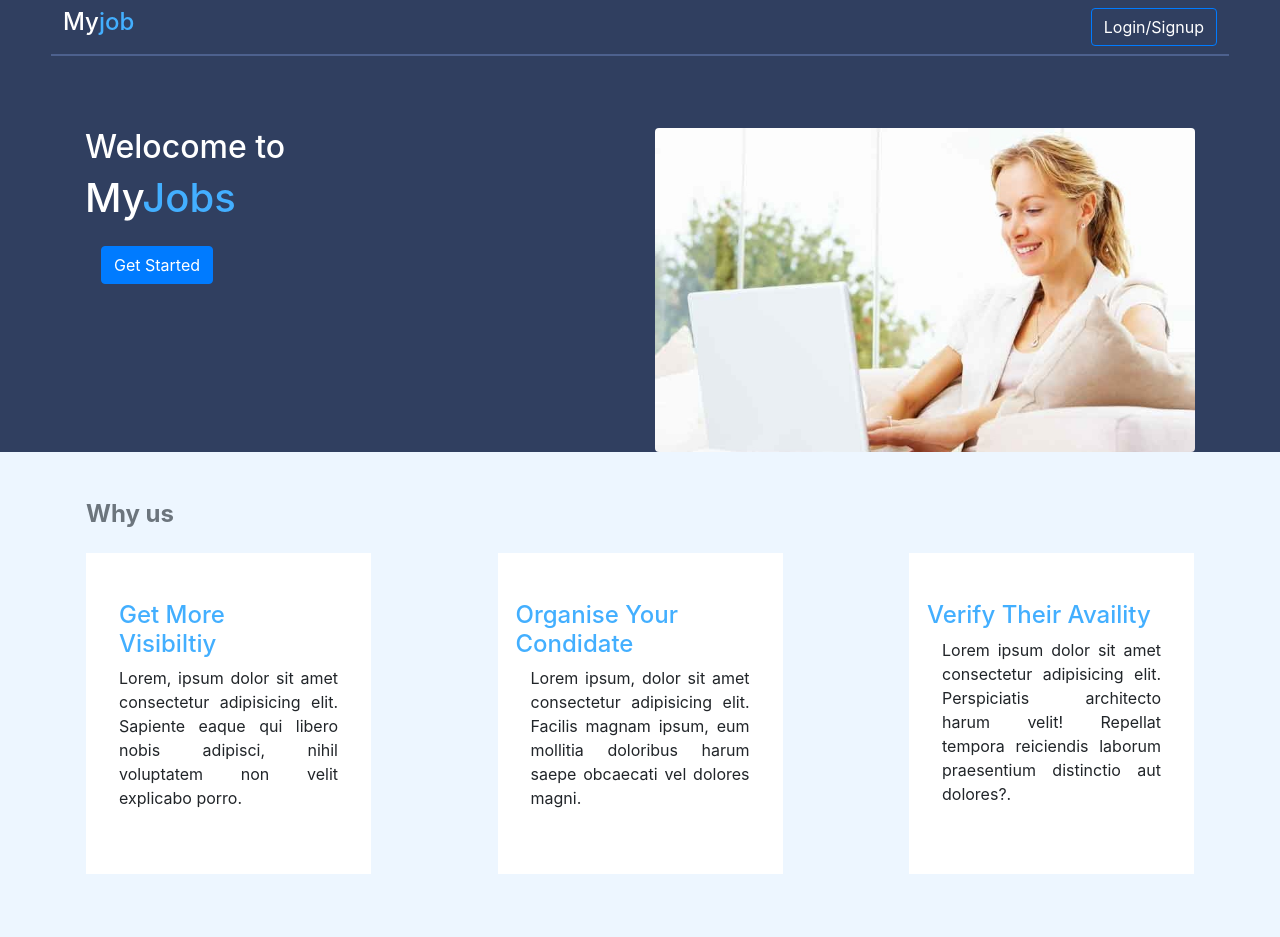
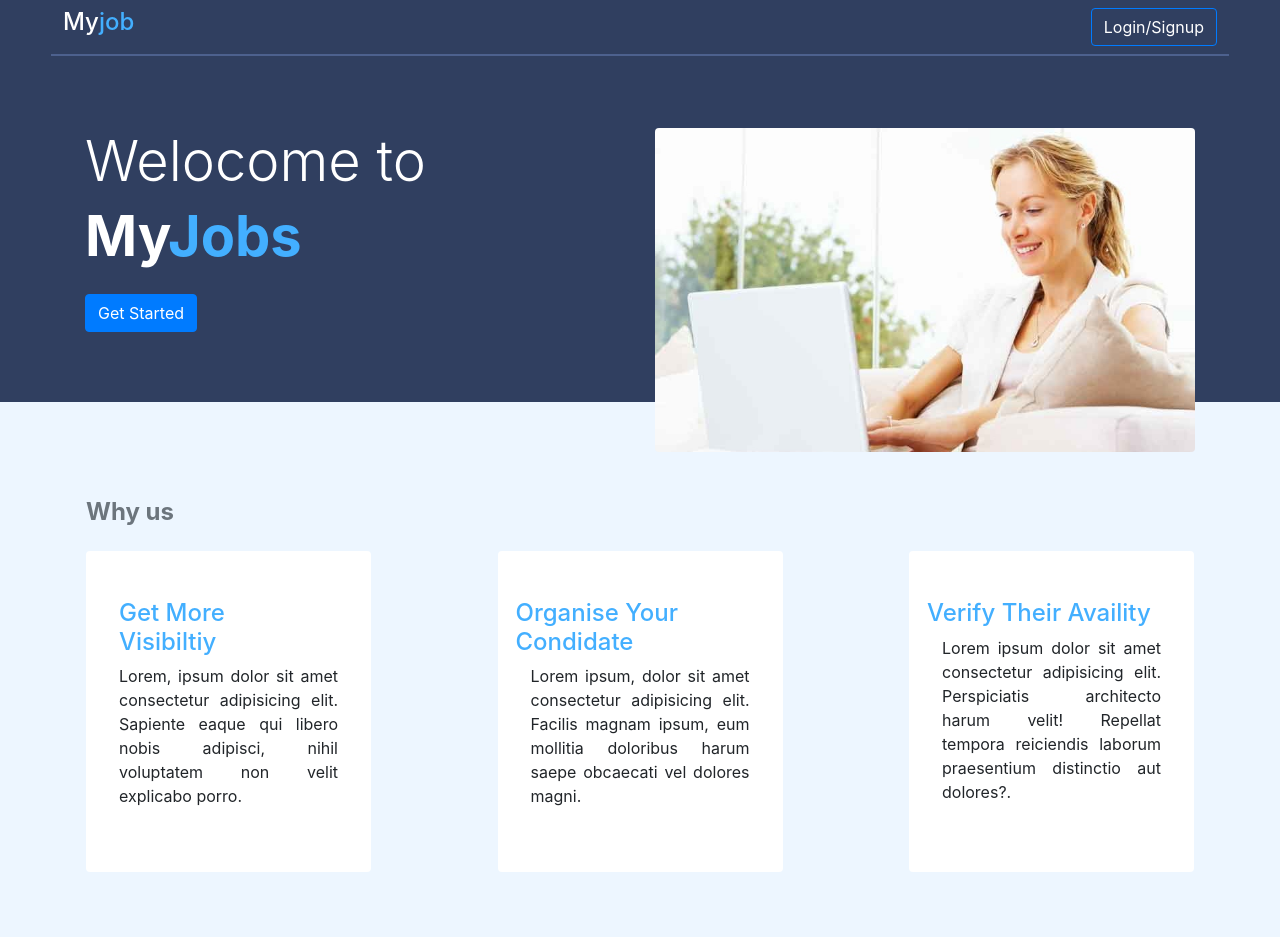
Before and after one commit to ankit-hindustani/naukariboat, a React (Create React App) app: page / in a window 1280 px wide. Shown: the top 937 px of the page. Built offline with nearby package versions, Linux system fonts and the light colour scheme.

Commit message:
home page fix

```diff
--- a/src/core/Home.css
+++ b/src/core/Home.css
@@ -9,3 +9,10 @@
         height: 70px;
     padding: 15px;
 }
+/* .section1row{
+    border: 5px solid red;font-weight-bold
+
+} */
+.marginNagetive{
+    margin-bottom: -50px;
+}
--- a/src/core/Home.js
+++ b/src/core/Home.js
@@ -18,29 +18,35 @@ function Home() {
     <>
       <div className="container-fluid section1">
         <div className="container pt-4">
-          <div className="row mt-5">
+          <div className="row mt-5 section1row">
             <div className="col-md-6">
-              <h2>Welocome to</h2>
-              <h1>
+              <h1 className="display-4">Welocome to</h1>
+              <h1 className="font-weight-bold display-4">
                 My<span className="light-blue">Jobs</span>
               </h1>
               <Link to="/">
-                <button className="btn btn-primary m-3">Get Started</button>
+                <button className="btn btn-primary mr-3 mt-3 mb-3">
+                  Get Started
+                </button>
               </Link>
             </div>
-            <div className="col-md-6">
-              <img src={ladyImg} className="img-fluid rounded" alt="picute" />
+            <div className=" col-md-6 marginNagetive">
+              <img
+                src={ladyImg}
+                className="shadow img-fluid rounded"
+                alt="picute"
+              />
             </div>
           </div>
         </div>
       </div>
-      <div className="container-fluid section2">
+      <div className="container-fluid section2 pt-5">
         <div className="container pt-5">
           <div className="row pl-3">
             <h4 className="text-secondary font-weight-bold">Why us</h4>
           </div>
           <div className="row justify-content-between">
-            <div className="col-md-3 m-3 p-5 bg-white">
+            <div className="col-md-3 m-3 p-5 bg-white rounded">
               <div>
                 <h4 className="row light-blue pr-3">Get More Visibiltiy</h4>
               </div>
@@ -52,7 +58,7 @@ function Home() {
                 </p>
               </div>
             </div>
-            <div className="col-md-3  m-3  p-5 bg-white">
+            <div className="col-md-3  m-3  p-5 bg-white rounded">
               <div className="row ">
                 <h4 className="row light-blue">Organise Your Condidate</h4>
               </div>
@@ -64,7 +70,7 @@ function Home() {
                 </p>
               </div>
             </div>
-            <div className="col-md-3  m-3 p-5 bg-white">
+            <div className="col-md-3  m-3 p-5 bg-white rounded">
               <div className="row">
                 <h4 className="row light-blue">Verify Their Availity</h4>
               </div>
@@ -80,20 +86,30 @@ function Home() {
         </div>
         <div className="container pt-5 pb-5">
           <div className="row pl-3 ">
-            <h4 className="text-secondary font-weight-bold">Companies Who Trust Us</h4>
+            <h4 className="text-secondary font-weight-bold">
+              Companies Who Trust Us
+            </h4>
           </div>
           <div className="row justify-content-center">
             <div className="col-md-2 m-2">
               <img src={amara} className="img-fluid companyImg" alt="amara" />
             </div>
             <div className="col-md-2 m-2">
-              <img src={goldline} className="img-fluid companyImg" alt="goldline" />
+              <img
+                src={goldline}
+                className="img-fluid companyImg"
+                alt="goldline"
+              />
             </div>
             <div className="col-md-2 m-2">
               <img src={hexa} className="img-fluid companyImg" alt="hexa" />
             </div>
             <div className="col-md-2 m-2">
-              <img src={lightai} className="img-fluid companyImg" alt="lightai" />
+              <img
+                src={lightai}
+                className="img-fluid companyImg"
+                alt="lightai"
+              />
             </div>
             <div className="col-md-2 m-2">
               <img src={kanba} className="img-fluid companyImg" alt="kanba" />
@@ -102,10 +118,18 @@ function Home() {
               <img src={liva} className="img-fluid companyImg" alt="liva" />
             </div>
             <div className="col-md-2 m-2">
-              <img src={solaytic} className="img-fluid companyImg" alt="solaytic" />
+              <img
+                src={solaytic}
+                className="img-fluid companyImg"
+                alt="solaytic"
+              />
             </div>
             <div className="col-md-2 m-2">
-              <img src={velocity} className="img-fluid companyImg" alt="velocity" />
+              <img
+                src={velocity}
+                className="img-fluid companyImg"
+                alt="velocity"
+              />
             </div>
             <div className="col-md-2 m-2">
               <img src={ztos} className="img-fluid companyImg" alt="ztos" />
```
